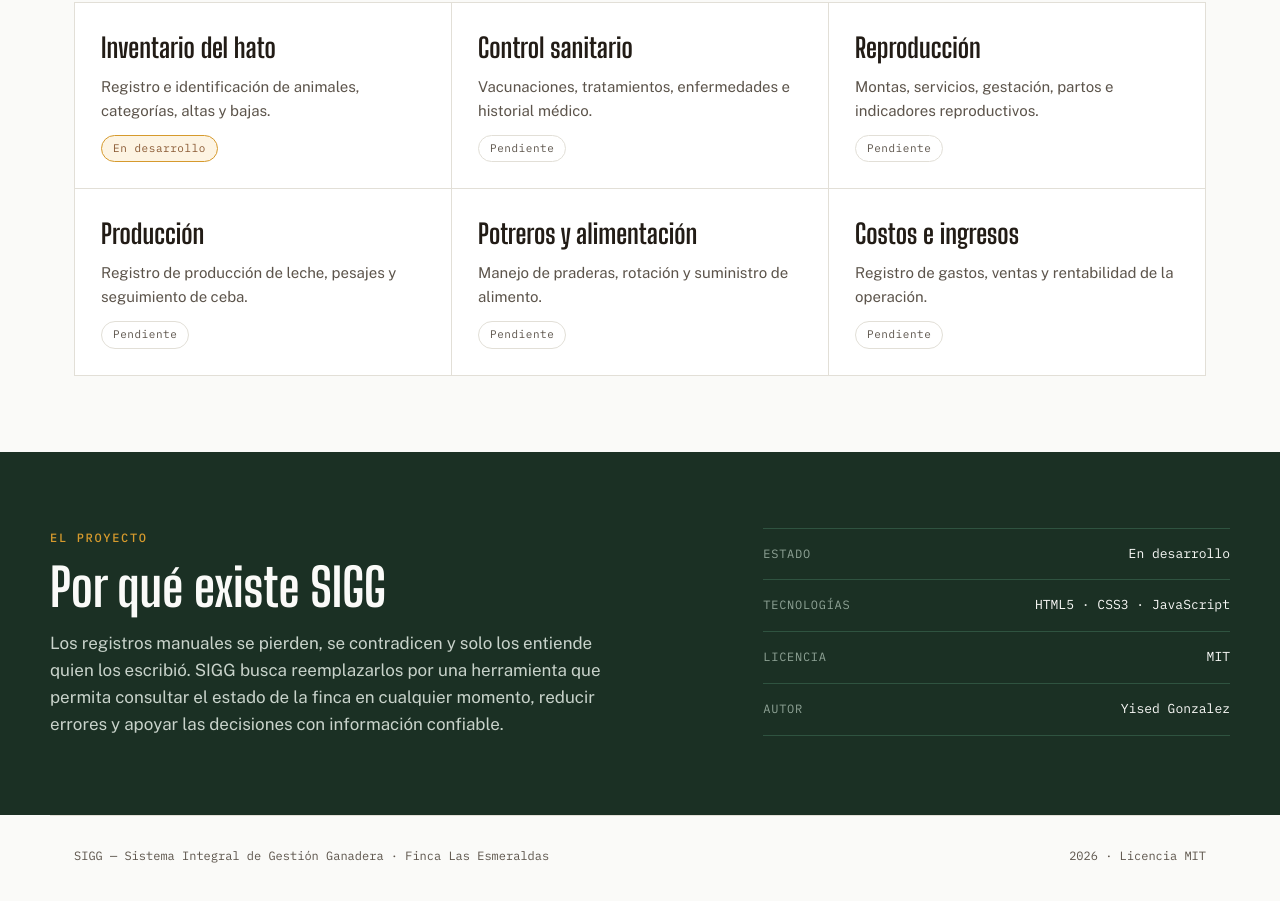
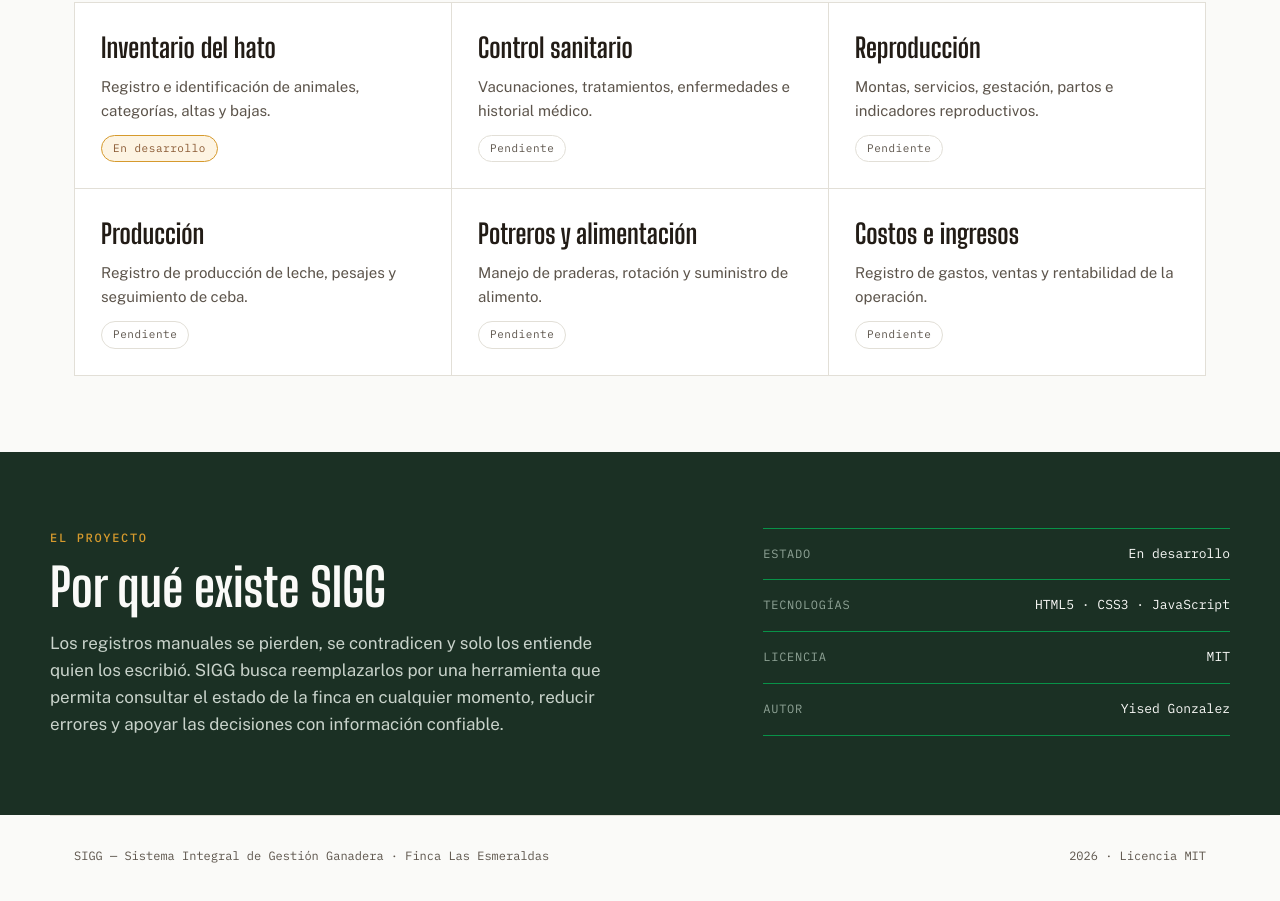
Before and after one commit to myisedgonzalez-cyber/sigg-finca-las-mercedes-yised, a plain HTML site: page index.html in a window 1280 px wide. Shown: the part 969-1870 px from the top of the page. Drawn offline with nearby package versions, Linux system fonts and the light colour scheme; a web font is replaced by a local one.

Commit message:
feat:correcion de color

```diff
--- a/css/estilos.css
+++ b/css/estilos.css
@@ -7,7 +7,7 @@
 :root {
     /* Colores */
     --pasto-hondo: #1B3024;   /* verde de pradera en sombra: fondos oscuros */
-    --pasto:       #2F5340;   /* verde medio */
+    --pasto:       #089248;   /* verde medio */
     --ocre:        #D69A2D;   /* pasto seco: color de acento */
     --cuero:       #8A5A34;   /* cuero: acento secundario */
     --tinta:       #221C16;   /* texto principal */
```
